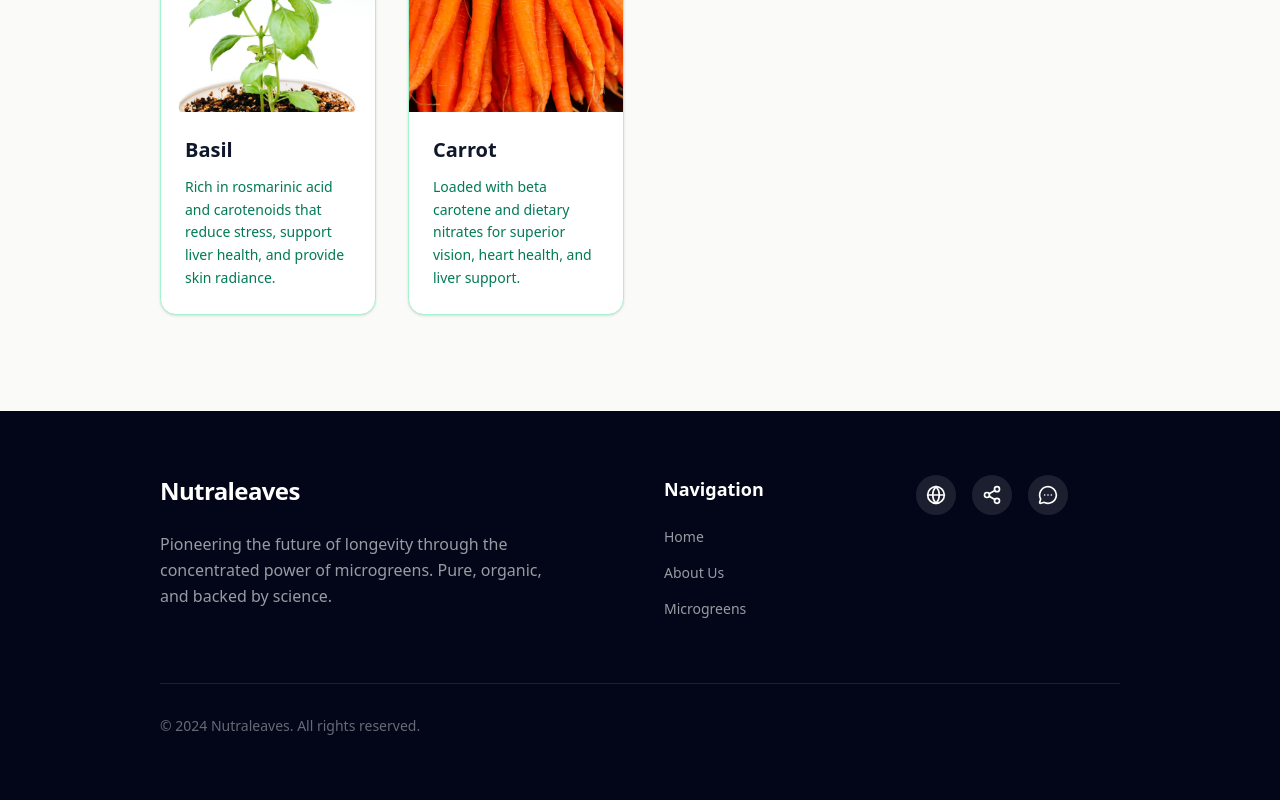
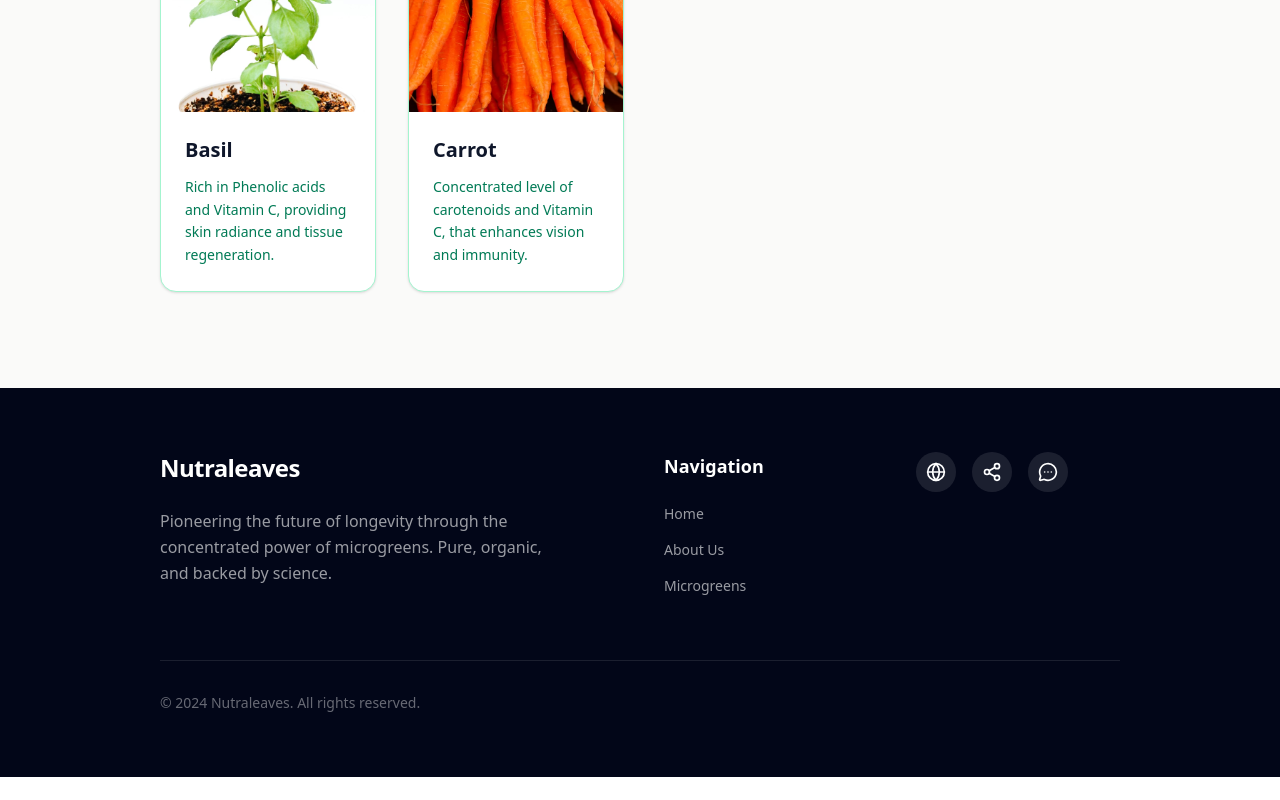
Before and after one commit to Abhinav-mohanan/Nutraleaves, a React (Vite) app in the folder nutraleaves/: page / in a window 1280 px wide. Shown: the part 3861-4661 px from the top of the page. After the commit the page ends 4638 px from the top, so only its background shows below. Built offline with nearby package versions, Linux system fonts and the light colour scheme.

Commit message:
feat: refine microgreen content

```diff
--- a/nutraleaves/src/constants/products.js
+++ b/nutraleaves/src/constants/products.js
@@ -31,11 +31,11 @@ export const microgreen_products = [
   {
     image: Basil_img,
     title: "Basil",
-    description: "Rich in rosmarinic acid and carotenoids that reduce stress, support liver health, and provide skin radiance."
+    description: "Rich in Phenolic acids and Vitamin C, providing skin radiance and tissue regeneration."
   },
   {
     image: Carrot_img,
     title: "Carrot",
-    description: "Loaded with beta carotene and dietary nitrates for superior vision, heart health, and liver support."
+    description: "Concentrated level of carotenoids and Vitamin C, that enhances vision and immunity."
   }
 ]
```
